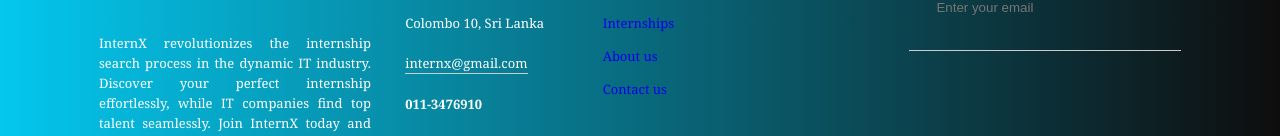
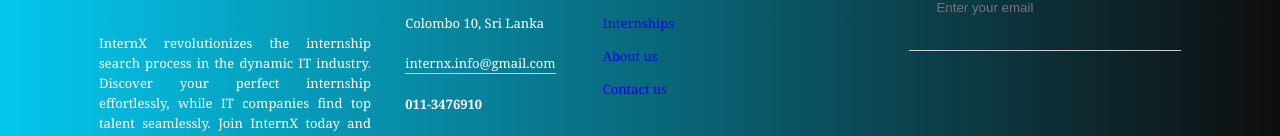
Before and after one commit to KushaRa/InternX_Front, a React (Create React App) app in the folder skillsync/: page / in a window 1280 px wide. Shown: the part 998-1134 px from the top of the page. Built offline with nearby package versions, Linux system fonts and the light colour scheme.

Commit message:
changed the email address of our website

```diff
--- a/skillsync/src/components/Footer/footer.jsx
+++ b/skillsync/src/components/Footer/footer.jsx
@@ -12,7 +12,7 @@ function Footer() {
             <h3>Office<div class="underline"><span></span></div></h3>
             <p>Dharmapala Mawatha</p>
             <p>Colombo 10, Sri Lanka</p>
-            <p class="email-id">internx@gmail.com</p>
+            <p class="email-id">internx.info@gmail.com</p>
             <h4>011-3476910</h4>
         </div>
             <div class="Fcol">
```
